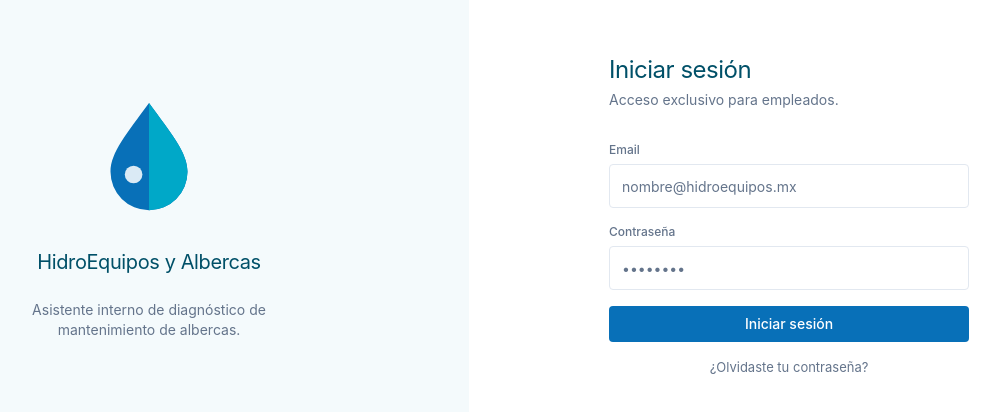
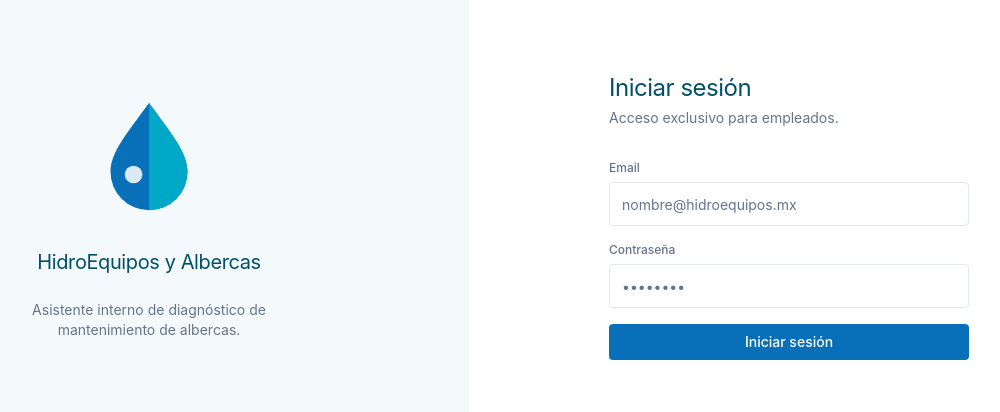
Before and after one commit to ErikCaballeroh/hidroequipos-assistant-web, a Next.js app: page /login in a window 1280 px wide. Shown: the part 184-596 px from the top of the page, without its empty margins (171-1171 px from the left). Built offline with nearby package versions, Linux system fonts and the light colour scheme; no server answers; a web font is replaced by a local one.

Commit message:
fix: remove the unused "forgot password" link from the login form
It had no onClick handler, and password resets are supervisor-only
with no self-service recovery flow.

```diff
--- a/src/features/auth/components/login-form.tsx
+++ b/src/features/auth/components/login-form.tsx
@@ -73,13 +73,6 @@ export default function LoginForm({
             <Button type="submit" disabled={loading} className="w-full">
               Iniciar sesión
             </Button>
-
-            <button
-              type="button"
-              className="mx-auto text-[13px] text-slate transition-colors hover:text-primary"
-            >
-              ¿Olvidaste tu contraseña?
-            </button>
           </div>
         </form>
       </div>
```
